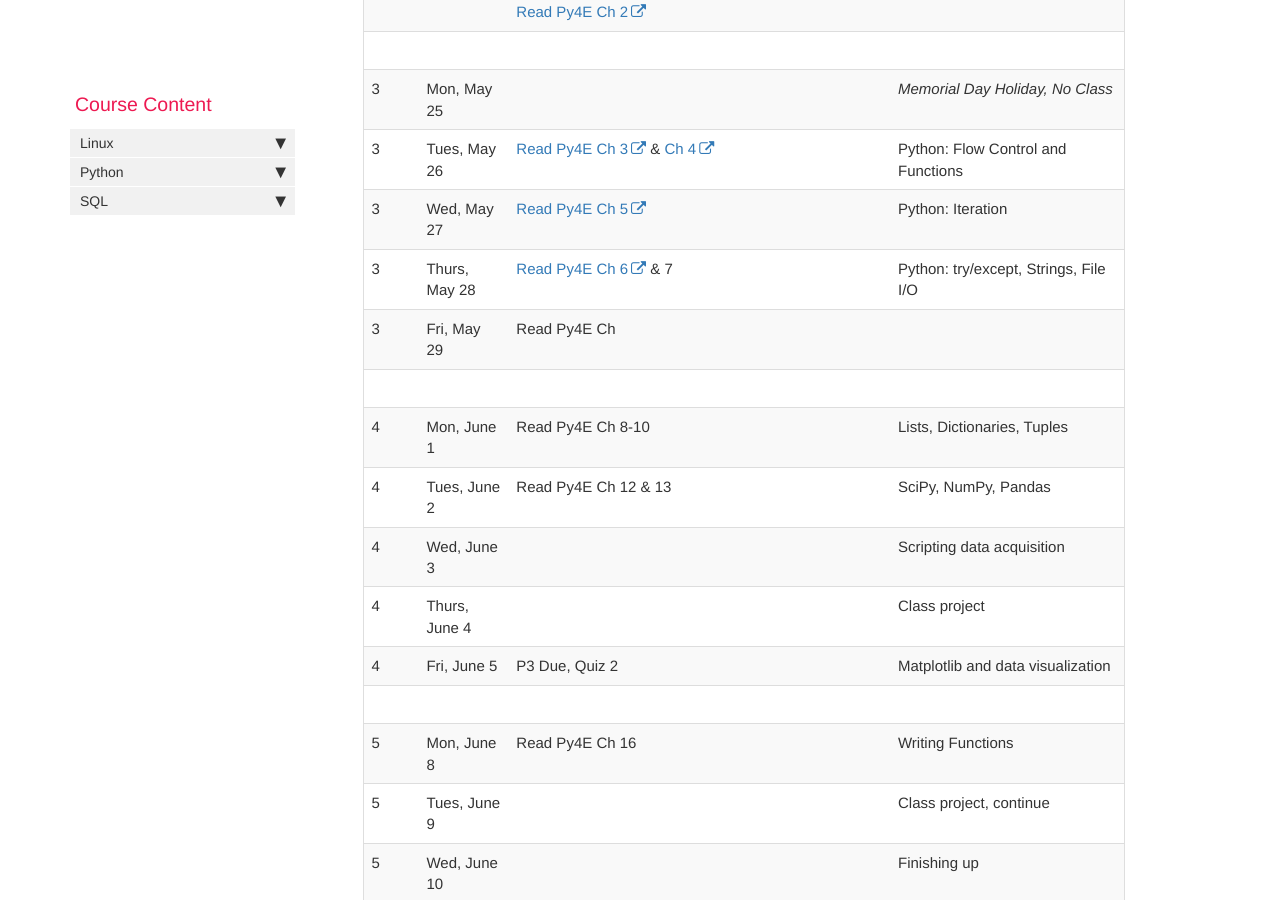
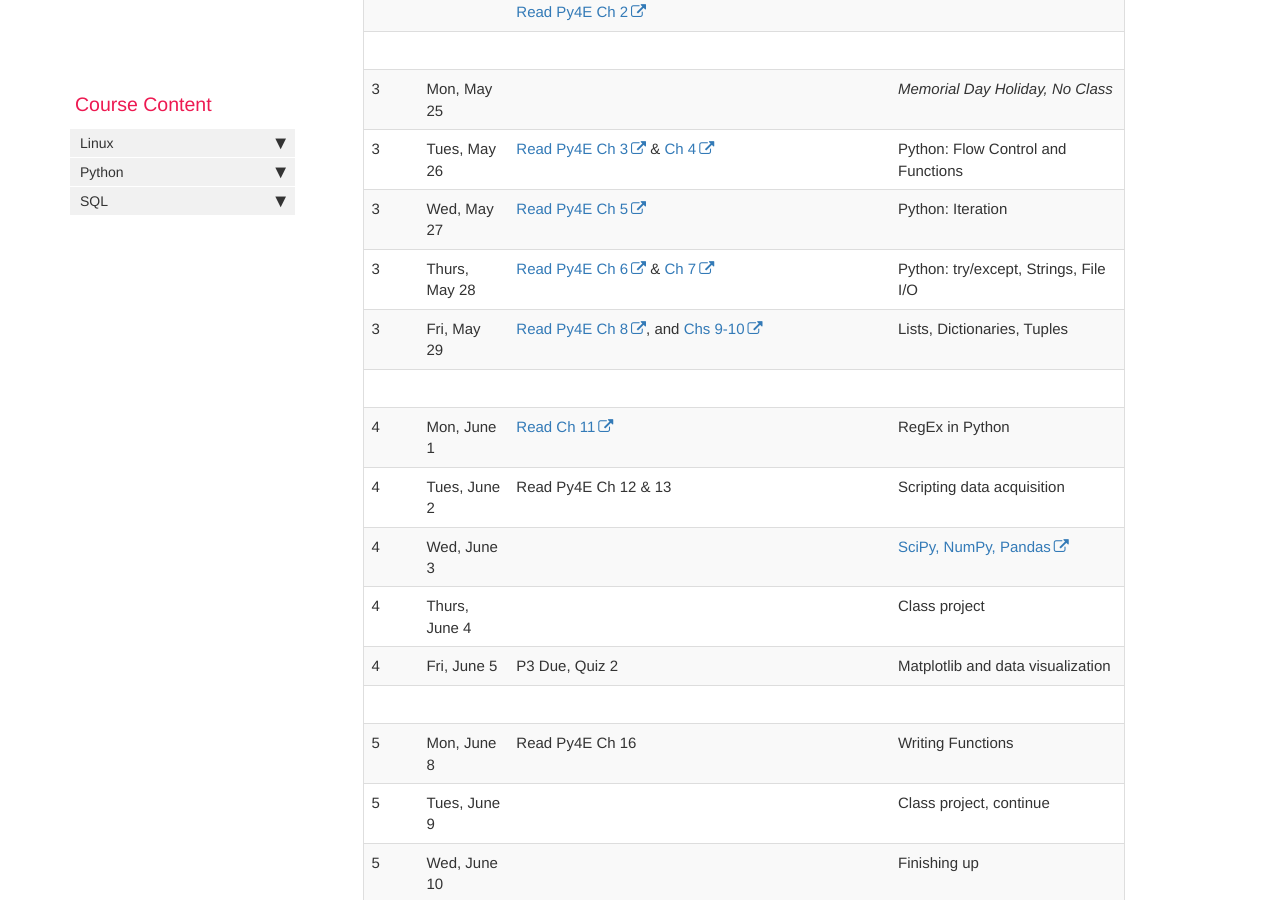
Before and after one commit to comptoolsres/comptoolsres.github.io, a Jekyll site: the page built from index.md, in a window 1280 px wide and 900 px high, scrolled down 3829 px. Built offline with Jekyll 4.4.1, drawn with Linux system fonts in a browser that asks for light colours; comment, search, counter and statistics services are not loaded.

Commit message:
Add more contents links

```diff
--- a/index.md
+++ b/index.md
@@ -111,12 +111,12 @@ Week | Date | Reading/Assignment |Topic |
 3 | Mon, May 25 || *Memorial Day Holiday, No Class*
 3 | Tues, May 26 |[Read Py4E Ch 3](https://github.com/comptoolsres/Jupyter_content/blob/master/py4e_ch3_flow_control.ipynb) & [Ch 4](https://github.com/comptoolsres/Jupyter_content/blob/master/py4e_ch4_functions.ipynb)| Python: Flow Control and Functions
 3 | Wed, May 27 | [Read Py4E Ch 5](https://github.com/comptoolsres/Jupyter_content/blob/master/py4e_ch5_iteration.ipynb)| Python: Iteration
-3 | Thurs, May 28 |[Read Py4E Ch 6](https://github.com/comptoolsres/Jupyter_content/blob/master/py4e_ch6_strings.ipynb) & 7|Python: try/except, Strings, File I/O
-3 | Fri, May 29 | Read Py4E Ch|
+3 | Thurs, May 28 |[Read Py4E Ch 6](https://github.com/comptoolsres/Jupyter_content/blob/master/py4e_ch6_strings.ipynb) & [Ch 7](https://github.com/comptoolsres/Jupyter_content/blob/master/py4e_ch7_file_io.ipynb)|Python: try/except, Strings, File I/O
+3 | Fri, May 29 | [Read Py4E Ch 8](https://github.com/comptoolsres/Jupyter_content/blob/master/py4e_ch8_lists.ipynb), and [Chs 9-10](https://github.com/comptoolsres/Jupyter_content/blob/master/py4e_ch9-10_dictionaries_tuples.ipynb) | Lists, Dictionaries, Tuples
 |||
-4 | Mon, June 1 | Read Py4E Ch 8-10 | Lists, Dictionaries, Tuples
-4 | Tues, June 2 | Read Py4E Ch 12 & 13 | SciPy, NumPy, Pandas
-4 | Wed, June 3 || Scripting data acquisition
+4 | Mon, June 1 | [Read Ch 11](https://github.com/comptoolsres/Jupyter_content/blob/master/py4e_ch11_regex.ipynb) | RegEx in Python
+4 | Tues, June 2 | Read Py4E Ch 12 & 13| Scripting data acquisition
+4 | Wed, June 3 || [SciPy, NumPy, Pandas](https://github.com/comptoolsres/Jupyter_content/blob/master/NumPy_SciPy_Pandas.ipynb)
 4 | Thurs, June 4 || Class project
 4 | Fri, June 5 | P3 Due, Quiz 2 | Matplotlib and data visualization
 |||
@@ -124,7 +124,7 @@ Week | Date | Reading/Assignment |Topic |
 5 | Tues, June 9 || Class project, continue
 5 | Wed, June 10 || Finishing up
 5 | Thurs, June 11 | | Class project, continue
-5 | Fri, June 12 | Programming Foundations Databases |Overview of databases<br>Database design
+5 | Fri, June 12 | [Programming Foundations Databases](LinkedInLearningDatabases.md) |Overview of databases<br>Database design
 |||
 6 | Mon, June 15 ||Setting up a database <br>SQLAlchemy Introduction
 6 | Tues, June 16| |SQLAlchemy continued
```
Also changed, not shown: LinkedInLearningDatabases.md (added, +11 -0 lines), _data/sidebars/home_sidebar.yml (+19 -0 lines).
